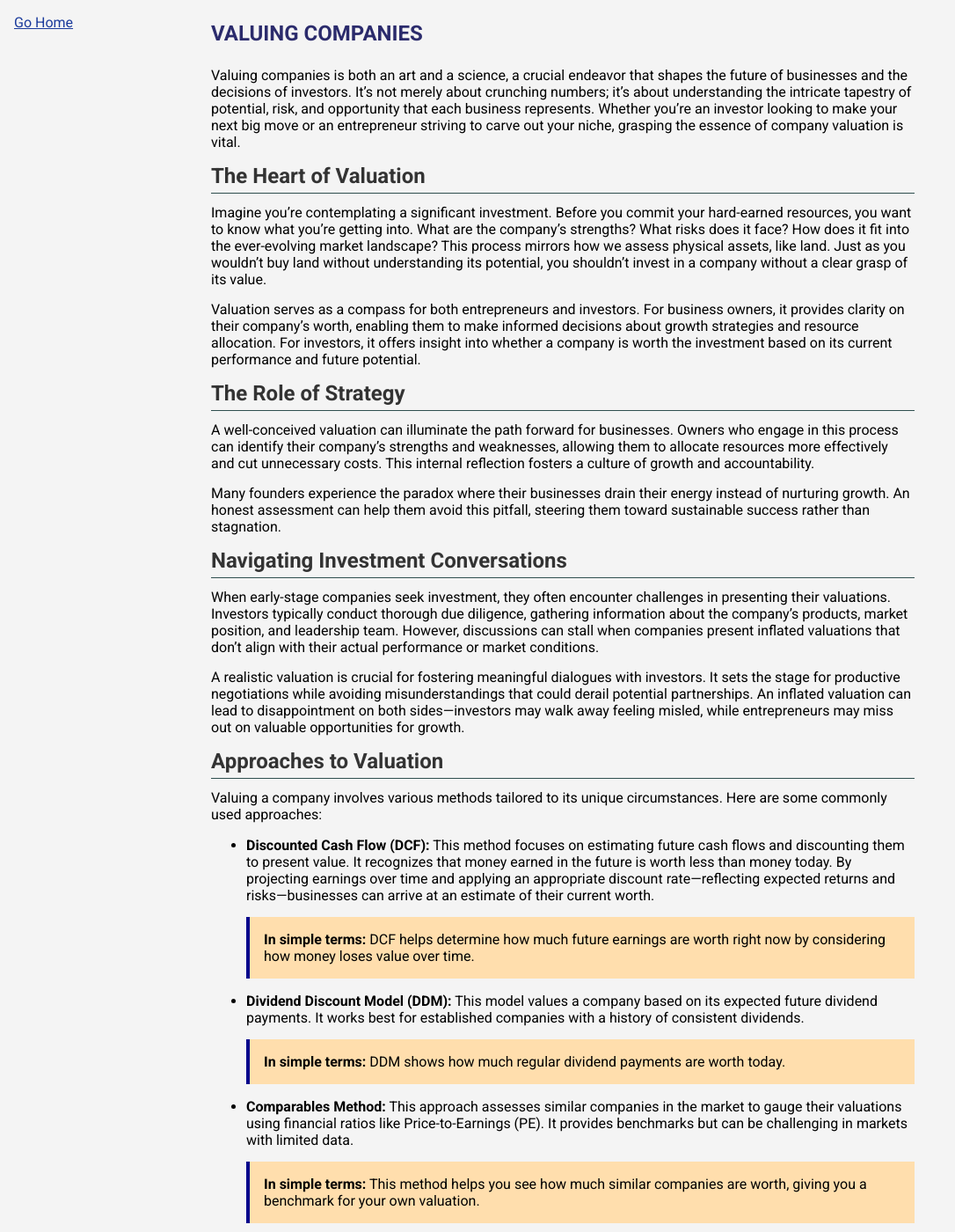
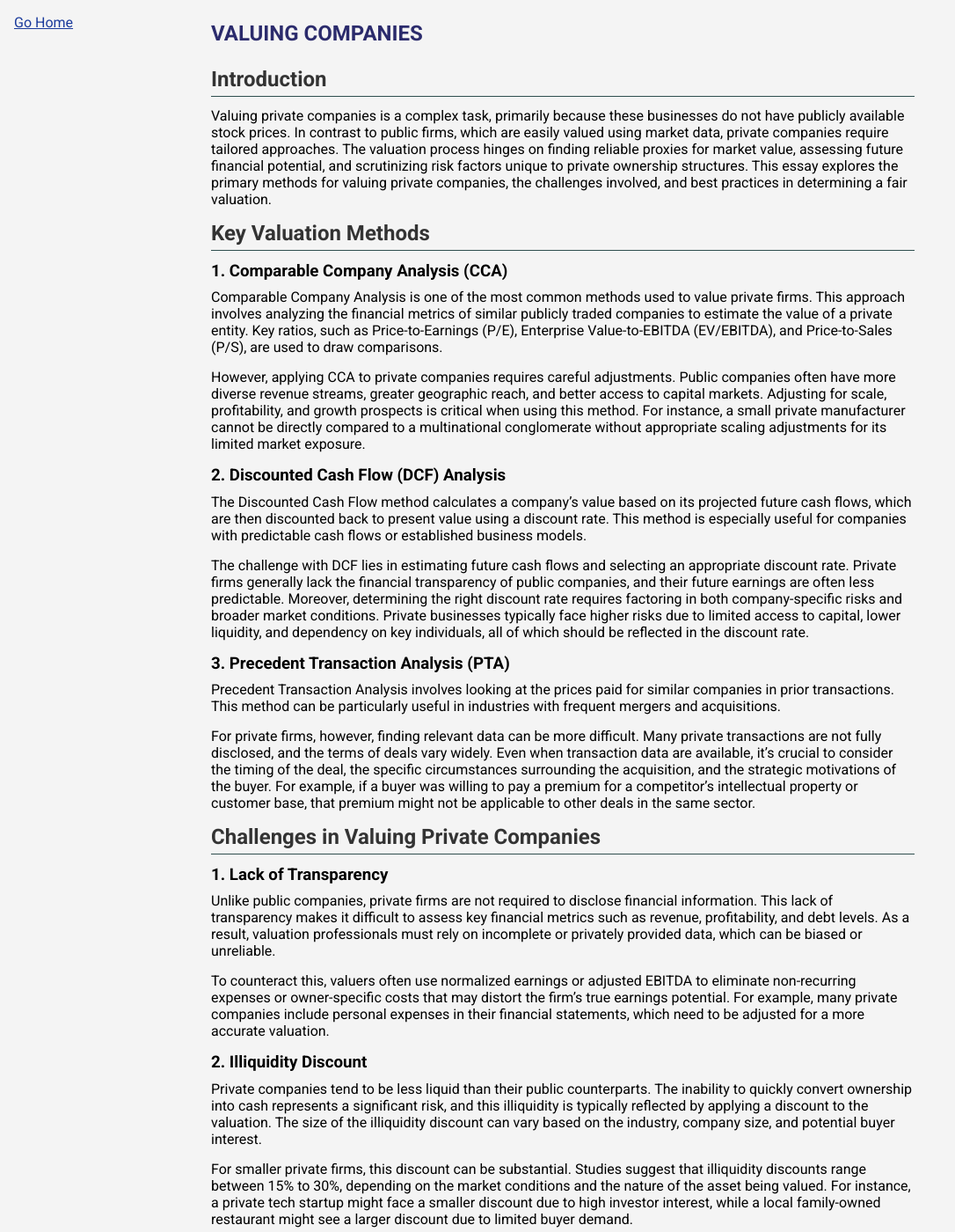
Before and after one commit to andfurtherance/andfurtherance.github.io, a Jekyll site: the page built from _posts/2024-10-08-valuing-companies.md, in a window 1280 px wide and 1400 px high. Shown: the whole window at 88% size, without its empty margins (0-1086 px from the left). Built offline with Jekyll 4.4.1, drawn with Linux system fonts in a browser that asks for light colours; some of the changed text lies outside the part shown.

Commit message:
Update 2024-10-08-valuing-companies.md

```diff
--- a/_posts/2024-10-08-valuing-companies.md
+++ b/_posts/2024-10-08-valuing-companies.md
@@ -6,78 +6,76 @@ date: 2024-10-08
 categories: valuation
 ---
 
-Valuing companies is both an art and a science, a crucial endeavor that shapes the future of businesses and the decisions of investors. It’s not merely about crunching numbers; it’s about understanding the intricate tapestry of potential, risk, and opportunity that each business represents. Whether you’re an investor looking to make your next big move or an entrepreneur striving to carve out your niche, grasping the essence of company valuation is vital.
+## Introduction
 
-## The Heart of Valuation
+Valuing private companies is a complex task, primarily because these businesses do not have publicly available stock prices. In contrast to public firms, which are easily valued using market data, private companies require tailored approaches. The valuation process hinges on finding reliable proxies for market value, assessing future financial potential, and scrutinizing risk factors unique to private ownership structures. This essay explores the primary methods for valuing private companies, the challenges involved, and best practices in determining a fair valuation.
 
-Imagine you’re contemplating a significant investment. Before you commit your hard-earned resources, you want to know what you’re getting into. What are the company’s strengths? What risks does it face? How does it fit into the ever-evolving market landscape? This process mirrors how we assess physical assets, like land. Just as you wouldn’t buy land without understanding its potential, you shouldn’t invest in a company without a clear grasp of its value.
+## Key Valuation Methods
 
-Valuation serves as a compass for both entrepreneurs and investors. For business owners, it provides clarity on their company’s worth, enabling them to make informed decisions about growth strategies and resource allocation. For investors, it offers insight into whether a company is worth the investment based on its current performance and future potential.
+### 1. **Comparable Company Analysis (CCA)**
 
-## The Role of Strategy
+Comparable Company Analysis is one of the most common methods used to value private firms. This approach involves analyzing the financial metrics of similar publicly traded companies to estimate the value of a private entity. Key ratios, such as Price-to-Earnings (P/E), Enterprise Value-to-EBITDA (EV/EBITDA), and Price-to-Sales (P/S), are used to draw comparisons.
 
-A well-conceived valuation can illuminate the path forward for businesses. Owners who engage in this process can identify their company’s strengths and weaknesses, allowing them to allocate resources more effectively and cut unnecessary costs. This internal reflection fosters a culture of growth and accountability.
+However, applying CCA to private companies requires careful adjustments. Public companies often have more diverse revenue streams, greater geographic reach, and better access to capital markets. Adjusting for scale, profitability, and growth prospects is critical when using this method. For instance, a small private manufacturer cannot be directly compared to a multinational conglomerate without appropriate scaling adjustments for its limited market exposure.
 
-Many founders experience the paradox where their businesses drain their energy instead of nurturing growth. An honest assessment can help them avoid this pitfall, steering them toward sustainable success rather than stagnation.
+### 2. **Discounted Cash Flow (DCF) Analysis**
 
-## Navigating Investment Conversations
+The Discounted Cash Flow method calculates a company’s value based on its projected future cash flows, which are then discounted back to present value using a discount rate. This method is especially useful for companies with predictable cash flows or established business models.
 
-When early-stage companies seek investment, they often encounter challenges in presenting their valuations. Investors typically conduct thorough due diligence, gathering information about the company’s products, market position, and leadership team. However, discussions can stall when companies present inflated valuations that don’t align with their actual performance or market conditions.
+The challenge with DCF lies in estimating future cash flows and selecting an appropriate discount rate. Private firms generally lack the financial transparency of public companies, and their future earnings are often less predictable. Moreover, determining the right discount rate requires factoring in both company-specific risks and broader market conditions. Private businesses typically face higher risks due to limited access to capital, lower liquidity, and dependency on key individuals, all of which should be reflected in the discount rate.
 
-A realistic valuation is crucial for fostering meaningful dialogues with investors. It sets the stage for productive negotiations while avoiding misunderstandings that could derail potential partnerships. An inflated valuation can lead to disappointment on both sides—investors may walk away feeling misled, while entrepreneurs may miss out on valuable opportunities for growth.
+### 3. **Precedent Transaction Analysis (PTA)**
 
-## Approaches to Valuation
+Precedent Transaction Analysis involves looking at the prices paid for similar companies in prior transactions. This method can be particularly useful in industries with frequent mergers and acquisitions.
 
-Valuing a company involves various methods tailored to its unique circumstances. Here are some commonly used approaches:
+For private firms, however, finding relevant data can be more difficult. Many private transactions are not fully disclosed, and the terms of deals vary widely. Even when transaction data are available, it’s crucial to consider the timing of the deal, the specific circumstances surrounding the acquisition, and the strategic motivations of the buyer. For example, if a buyer was willing to pay a premium for a competitor’s intellectual property or customer base, that premium might not be applicable to other deals in the same sector.
 
-- **Discounted Cash Flow (DCF):** This method focuses on estimating future cash flows and discounting them to present value. It recognizes that money earned in the future is worth less than money today. By projecting earnings over time and applying an appropriate discount rate—reflecting expected returns and risks—businesses can arrive at an estimate of their current worth.
+## Challenges in Valuing Private Companies
 
-  > **In simple terms:** DCF helps determine how much future earnings are worth right now by considering how money loses value over time.
+### 1. **Lack of Transparency**
 
-- **Dividend Discount Model (DDM):** This model values a company based on its expected future dividend payments. It works best for established companies with a history of consistent dividends.
+Unlike public companies, private firms are not required to disclose financial information. This lack of transparency makes it difficult to assess key financial metrics such as revenue, profitability, and debt levels. As a result, valuation professionals must rely on incomplete or privately provided data, which can be biased or unreliable.
 
-  > **In simple terms:** DDM shows how much regular dividend payments are worth today.
+To counteract this, valuers often use normalized earnings or adjusted EBITDA to eliminate non-recurring expenses or owner-specific costs that may distort the firm’s true earnings potential. For example, many private companies include personal expenses in their financial statements, which need to be adjusted for a more accurate valuation.
 
-- **Comparables Method:** This approach assesses similar companies in the market to gauge their valuations using financial ratios like Price-to-Earnings (PE). It provides benchmarks but can be challenging in markets with limited data.
+### 2. **Illiquidity Discount**
 
-  > **In simple terms:** This method helps you see how much similar companies are worth, giving you a benchmark for your own valuation.
+Private companies tend to be less liquid than their public counterparts. The inability to quickly convert ownership into cash represents a significant risk, and this illiquidity is typically reflected by applying a discount to the valuation. The size of the illiquidity discount can vary based on the industry, company size, and potential buyer interest.
 
-- **Precedent Transactions:** This method examines past transactions involving similar companies to gauge value based on what buyers have paid in recent investments or mergers.
+For smaller private firms, this discount can be substantial. Studies suggest that illiquidity discounts range between 15% to 30%, depending on the market conditions and the nature of the asset being valued. For instance, a private tech startup might face a smaller discount due to high investor interest, while a local family-owned restaurant might see a larger discount due to limited buyer demand.
 
-  > **In simple terms:** It looks at what others have paid for similar companies to give you an idea of your own company's value.
+### 3. **Control Premiums and Minority Discounts**
 
-- **Berkus Method:** Specifically designed for early-stage companies, this method assigns values to qualitative aspects like management quality and market potential.
+When valuing private companies, ownership structure plays a critical role. Buyers often apply a control premium when acquiring a majority stake, reflecting the added value of having decision-making authority. Conversely, minority stakes are frequently discounted due to the lack of control over business operations.
 
-  > **In simple terms:** The Berkus Method evaluates startups by looking at important factors beyond just numbers.
+For example, a controlling shareholder can influence dividend payouts, business strategy, and personnel decisions, which typically justifies a premium. On the other hand, minority shareholders may be unable to influence these decisions, reducing the value of their stake. This control dynamic is particularly important in family-owned businesses, where ownership and operational control are closely intertwined.
 
-## Challenges in Valuation
+## Best Practices for Valuing Private Companies
 
-Valuing private and early-stage companies presents unique challenges:
+### 1. **Triangulation of Methods**
 
-- **Absence of Historical Data:** Many early-stage ventures lack solid financial records or revenue histories. This absence complicates applying traditional valuation methods like DCF or comparables.
+No single valuation method is perfect. To arrive at a more accurate valuation, professionals often use a combination of methods, such as CCA, DCF, and PTA, and triangulate the results. This approach minimizes reliance on any one method and provides a more balanced view of the company’s worth. For instance, if the DCF analysis results in a significantly higher valuation than CCA, it may indicate overly optimistic cash flow projections or an understated discount rate.
 
-  > **In simple terms:** Without past performance data, it’s hard to predict how much a young company might be worth in the future.
+### 2. **Industry-Specific Adjustments**
 
-- **Uncertain Business Models:** Startups often refine their strategies over time, making it difficult to arrive at accurate valuations based on current conditions alone.
+Different industries have unique characteristics that affect valuation. For example, technology startups often operate with negative cash flow in the early years, relying on growth potential rather than current profitability. In contrast, mature industries such as manufacturing or retail emphasize steady cash flows and asset values.
 
-  > **In simple terms:** If a company's strategy changes significantly, any valuation based on its current model may quickly become outdated.
+Valuation experts must make industry-specific adjustments to account for these differences. For instance, a biotech company in its R&D phase would not be valued in the same way as a profitable restaurant chain. Instead, investors may focus on intellectual property and the potential for future earnings once products are commercialized.
 
-- **Subjectivity in Assessments:** Valuation involves subjective judgments that can vary from one evaluator to another. Different perspectives may lead to different conclusions about the same company’s worth.
+### 3. **Engage Independent Valuers**
 
-  > **In simple terms:** People may interpret the same numbers differently, leading to varying opinions on how much a company is really worth.
+Given the inherent complexities in valuing private companies, it is prudent to engage independent valuation experts. These professionals bring objectivity to the process and ensure that the valuation is based on sound financial principles rather than emotional or biased considerations. In family-owned businesses, for instance, internal stakeholders may have unrealistic expectations about the company’s worth, which can be mitigated by third-party expertise.
 
-- **Limited Market Comparables:** Finding comparable companies with available data can be challenging in markets dominated by private enterprises with limited transparency.
+## Conclusion
 
-  > **In simple terms:** If there aren’t many similar companies to compare against, it becomes harder to determine your company's value accurately.
+Valuing private companies is both an art and a science, requiring a deep understanding of financial metrics, market conditions, and industry-specific factors. The lack of publicly available data and the illiquidity of private shares introduce additional complexities into the process. By using a combination of valuation methods, making appropriate adjustments for risk factors, and engaging independent experts, it’s possible to arrive at a more accurate and fair valuation. This process is essential, not only for potential buyers and investors but also for company owners seeking to understand the true value of their business.
 
-- **Variations in Risk Profiles:** Each company has its unique risk profile influenced by various factors—from team dynamics to market conditions—adding complexity to the valuation process.
+---
 
-  > **In simple terms:** Different companies face different risks, making it tricky to assess their values accurately based on standard metrics alone.
+## References
 
-## Conclusion: The Path Forward
-
-Valuing companies is not just a box to check; it’s an essential process that empowers business owners and investors alike. Understanding what a business can generate allows entrepreneurs to make informed decisions about seizing new opportunities and engaging in meaningful discussions with potential investors.
-
-While valuing private and early-stage companies poses challenges due to limited data and subjective assessments, practitioners can enhance confidence by blending multiple methods tailored to specific contexts. Ultimately, grasping the components of valuation—growth rates, revenue models, cost structures—will lead to better outcomes in negotiations and partnerships.
-
-As we navigate this complex landscape of valuation, we must remember that every conversation counts; each word carries weight as we strive to build businesses that endure amidst uncertainty. In this journey of understanding value, we find not just numbers but stories—stories that reflect ambition, resilience, and the relentless pursuit of growth.
+1. Damodaran, A. (2012). _Investment Valuation: Tools and Techniques for Determining the Value of Any Asset_. Wiley.
+2. Pratt, S. P., & Niculita, A. V. (2008). _Valuing a Business: The Analysis and Appraisal of Closely Held Companies_. McGraw-Hill.
+3. Hitchner, J. R. (2017). _Financial Valuation: Applications and Models_. Wiley.
+4. Koller, T., Goedhart, M., & Wessels, D. (2020). _Valuation: Measuring and Managing the Value of Companies_. Wiley.
+5. Damodaran, A. (2016). _Narrative and Numbers: The Value of Stories in Business_. Columbia University Press.
```
